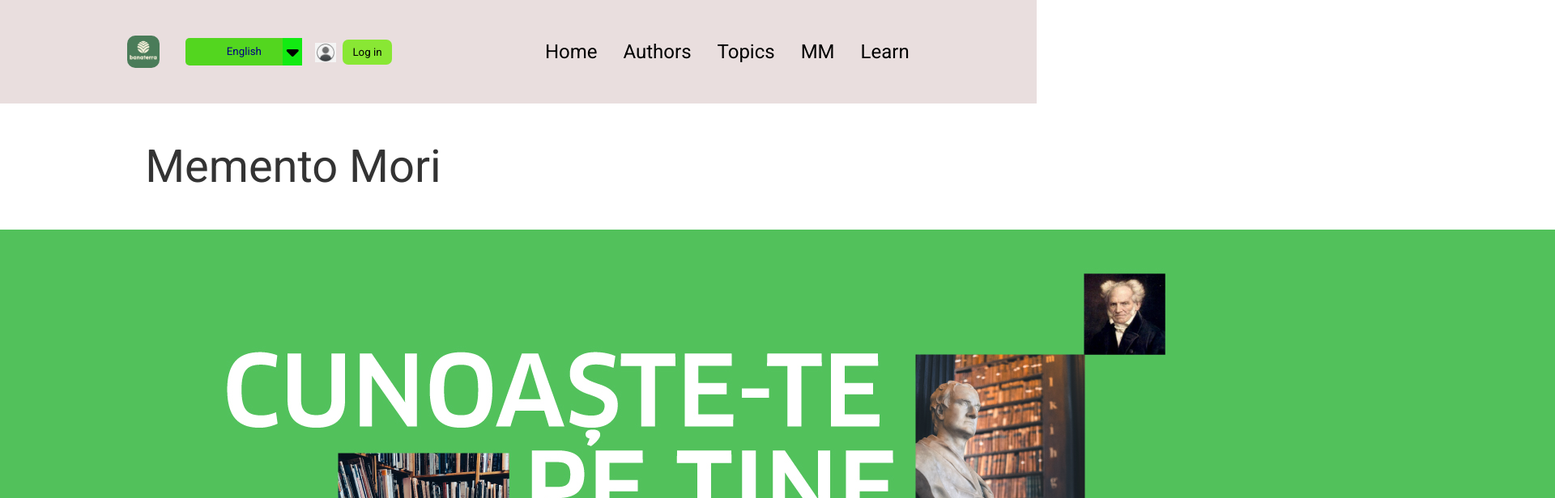
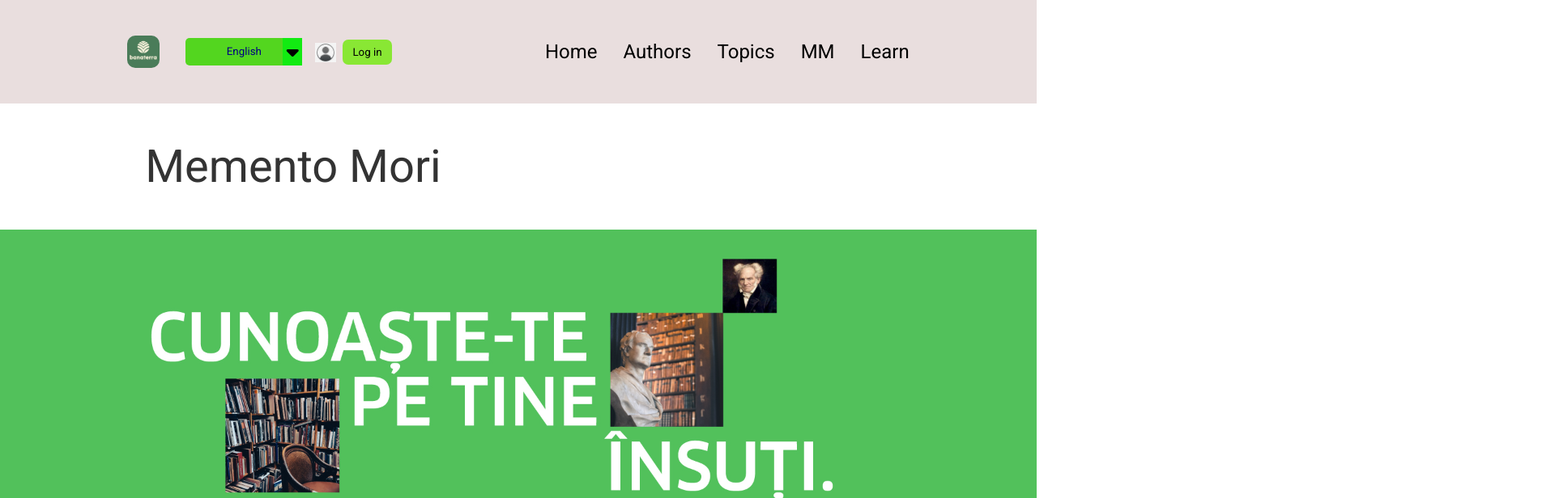
Before and after one commit to CatalinIonescu0922/banaterra, an Angular app: page /mm in a window 1280 px wide. Shown: the top 616 px of the page at 81% size, 1920 px wide, since content can reach past the window. Built offline with nearby package versions, Linux system fonts and the light colour scheme.

Commit message:
Am adaugat css imagine

```diff
--- a/src/app/mm/mm.component.css
+++ b/src/app/mm/mm.component.css
@@ -13,6 +13,18 @@
   margin-top: 45px;
   margin-bottom: 45px;
 }
+
+/*background_photo*/
+
+.background_photo img {
+  width: 100%; /* Make the image width 100% of its container */
+  max-width: 100%; /* Ensure the image does not exceed the container's width */
+  height: auto; /* Maintain the aspect ratio of the image */
+  display: block; /* Remove the default inline spacing of images */
+  margin: 0 auto; /* Center the image if the container has a fixed width */
+}
+
+/*content*/
 
 .content {
   display: flex;
--- a/src/app/mm/mm.component.html
+++ b/src/app/mm/mm.component.html
@@ -3,7 +3,9 @@
   <h1>Memento Mori</h1>
 </div>
 
-<img src="../../assets/img/banner-mm.jpg"/>
+<div class="background_photo">
+  <img src="../../assets/img/banner-mm.jpg"/>
+</div>
 
 <div class="content">
   <div class="left">
```
